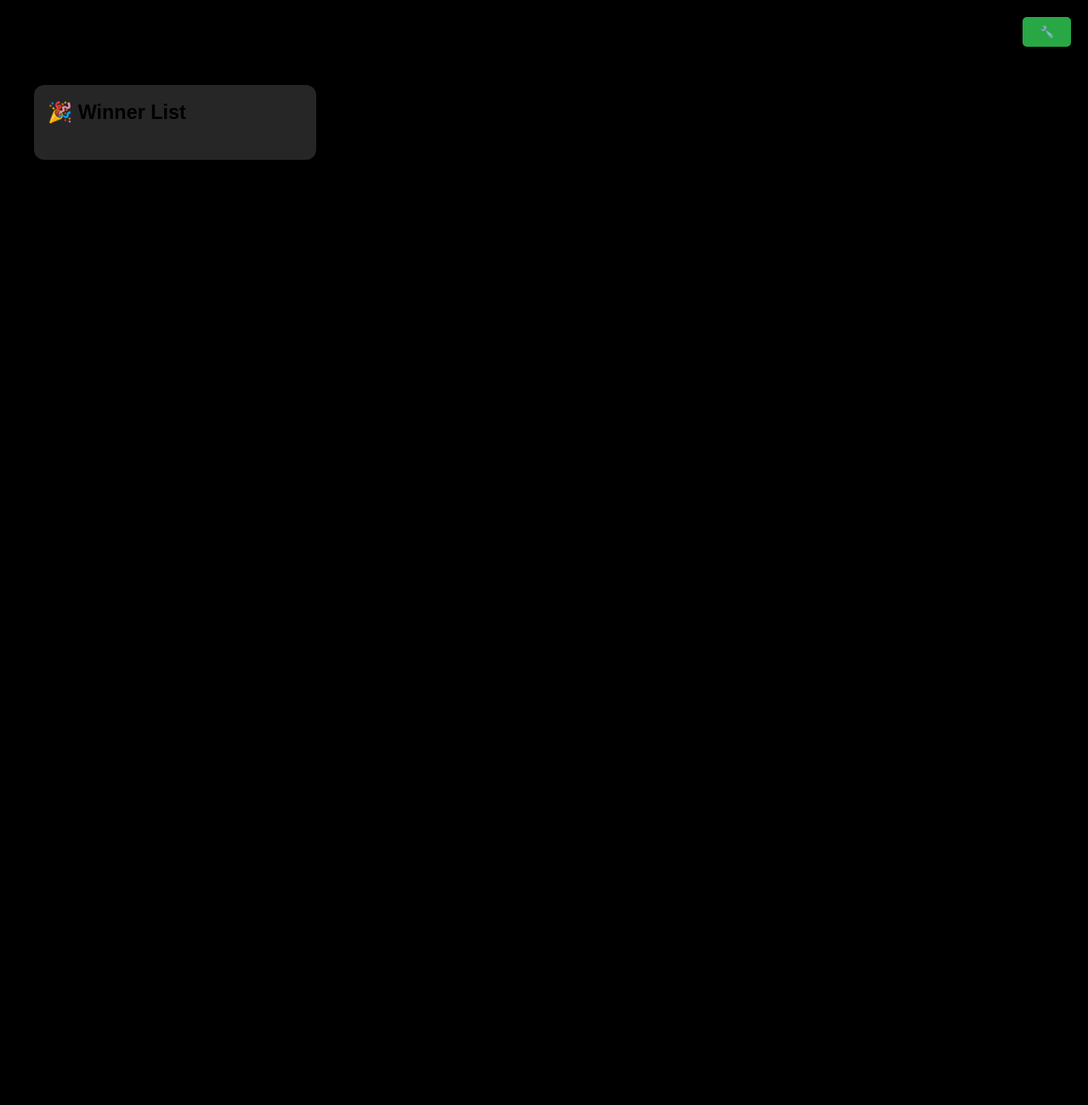
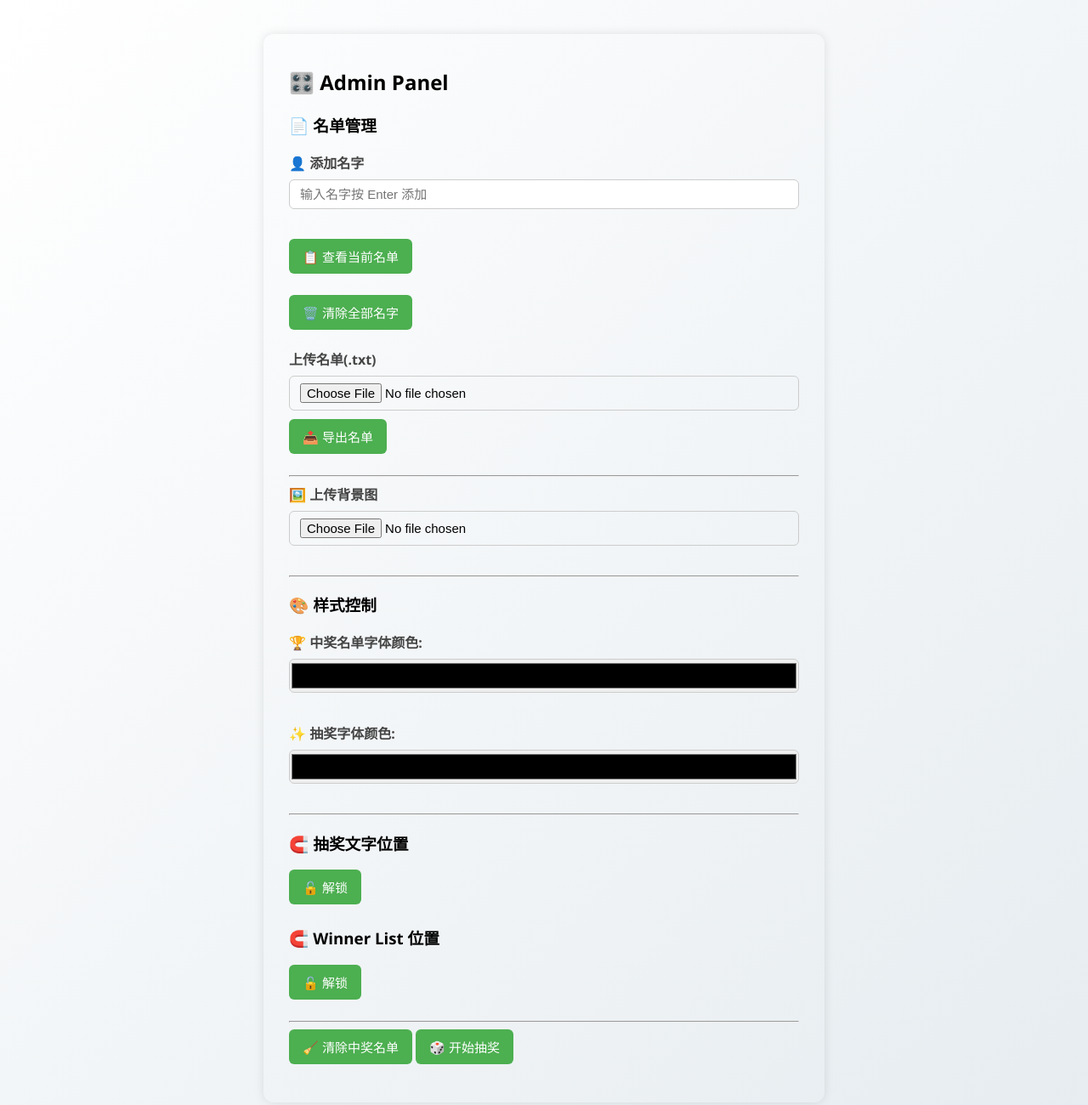
Before and after one commit to JY1104/luckydraw-system, a plain HTML site: page admin.html in a window 1280 px wide. Shown: the top 1300 px of the page at 85% size. Before the commit the page ends 816 px from the top, so only its background shows below. Drawn offline with nearby package versions, Linux system fonts and the light colour scheme.

Commit message:
Update admin.html

```diff
--- a/admin.html
+++ b/admin.html
@@ -3,127 +3,69 @@
 <head>
   <meta charset="UTF-8" />
   <meta name="viewport" content="width=device-width, initial-scale=1.0" />
-  <title>Lucky Draw Flash</title>
-  <link rel="stylesheet" href="style.css" />
+  <title>Lucky Draw Admin Panel</title>
+  <link rel="stylesheet" href="admin.css" />
 </head>
 <body>
-  <button class="admin-toggle-btn" onclick="openAdminWindow()">🔧</button>
+  <h2>🎛️ Admin Panel</h2>
 
-  <header class="main-header">
-    <h1>Lucky Draw Flash</h1>
-  </header>
-
-  <div class="winner-container" id="winner-list">
-    <h3>🎉 Winner List</h3>
-    <ul></ul>
+	<h3>📄 名单管理</h3>
+  <div class="section">
+    <label for="nameInput">👤 添加名字</label>
+    <input type="text" id="nameInput" placeholder="输入名字按 Enter 添加" />
+    <div id="duplicateWarning" class="warning"></div>
   </div>
 
-  <div id="flashContainer">
-	<div id="flashNameDisplay">幸运儿</div>
+   <div class="section">
+	<button onclick="window.open('name.html', 'NameList', 'width=400,height=600')">📋 查看当前名单</button>
   </div>
 
-
-  <div id="customPopup" class="popup hidden">
-    <div class="popup-content">
-      <h2>🎯 Winner!</h2>
-      <p id="winnerNameDisplay"></p>
-      <button onclick="closePopup()">OK</button>
-    </div>
+  <div class="section">
+    <button onclick="sendRemoveAllNames()">🗑️ 清除全部名字</button>
+	<br><br>
+	<label>上传名单(.txt) </label>
+    <input type="file" id="nameListUpload" accept=".txt" onchange="handleNameFile()" />
+    <button onclick="sendExportNames()">📤 导出名单</button>
   </div>
 
-  <canvas id="confettiCanvas"></canvas>
+  <hr />
 
-  <script src="https://cdn.jsdelivr.net/npm/canvas-confetti@1.5.1/dist/confetti.browser.min.js"></script>
-  <script src="script.js"></script>
+  <div class="section">
+	  <label for="bgUpload">🖼️ 上传背景图</label>
+	  <input type="file" id="bgUpload" accept="image/*" onchange="handleBgUpload()" />
+  </div>
 
-  <script>
-    let adminWindow = null;
-    function openAdminWindow() {
-      if (adminWindow && !adminWindow.closed) {
-        adminWindow.focus();
-      } else {
-        adminWindow = window.open('admin.html', 'AdminPanel', 'width=500,height=700');
-      }
-    }
+  <hr />
+	<h3>🎨 样式控制</h3>
+  <div class="section">
+    <label>🏆 中奖名单字体颜色:</label>
+    <input type="color" id="winnerColorInput" oninput="sendWinnerColor()" />
+  </div>
 
-    // 拖动逻辑：flashNameDisplay
-    const flashEl = document.getElementById("flashNameDisplay");
-    let isDragging = false;
-    let offsetX = 0;
-    let offsetY = 0;
+  <div class="section">
+    <label>✨ 抽奖字体颜色:</label>
+    <input type="color" id="flashColorInput" oninput="sendFlashColor()" />
+  </div>
 
-    flashEl.addEventListener("mousedown", function (e) {
-      if (localStorage.getItem("lockFlash") === "true") return; // 锁定时不允许拖动
-      isDragging = true;
-      const rect = flashEl.getBoundingClientRect();
-      offsetX = e.clientX - rect.left;
-      offsetY = e.clientY - rect.top;
-    });
+  <hr />
 
-    document.addEventListener("mousemove", function (e) {
-      if (isDragging) {
-        const x = e.clientX - offsetX;
-        const y = e.clientY - offsetY;
-        flashEl.style.position = "absolute";
-        flashEl.style.left = x + "px";
-        flashEl.style.top = y + "px";
+  <div class="section">
+    <h3>🧲 抽奖文字位置</h3>
+    <button onclick="toggleFlashLock()" id="flashLockBtn">🔓 解锁</button>
+  </div>
 
-        localStorage.setItem("flashOffsetX", x);
-        localStorage.setItem("flashOffsetY", y);
+  <div class="section">
+    <h3>🧲 Winner List 位置</h3>
+    <button onclick="toggleWinnerLock()" id="winnerLockBtn">🔓 解锁</button>
+  </div>
 
-        // 实时发给 admin panel
-        if (adminWindow && !adminWindow.closed) {
-          adminWindow.postMessage({ type: "flashMoved", payload: { x, y } }, "*");
-        }
-      }
-    });
+  <hr />
 
-    document.addEventListener("mouseup", function () {
-      isDragging = false;
-    });
+  <div class="section">
+    <button onclick="sendClearWinners()">🧹 清除中奖名单</button>
+    <button onclick="sendSpin()">🎲 开始抽奖</button>
+  </div>
 
-	// 拖动逻辑：winner-list
-  const winnerEl = document.getElementById("winner-list");
-  let draggingWinner = false;
-  let offsetWinnerX = 0;
-  let offsetWinnerY = 0;
-
-  winnerEl.addEventListener("mousedown", function (e) {
-    if (localStorage.getItem("lockWinner") === "true") return; // 锁定时不允许拖动
-    draggingWinner = true;
-    const rect = winnerEl.getBoundingClientRect();
-    offsetWinnerX = e.clientX - rect.left;
-    offsetWinnerY = e.clientY - rect.top;
-  });
-
-  document.addEventListener("mousemove", function (e) {
-    if (draggingWinner) {
-      const x = e.clientX - offsetWinnerX;
-      const y = e.clientY - offsetWinnerY;
-      winnerEl.style.position = "absolute";
-      winnerEl.style.left = x + "px";
-      winnerEl.style.top = y + "px";
-
-      localStorage.setItem("winnerOffsetX", x);
-      localStorage.setItem("winnerOffsetY", y);
-
-      if (adminWindow && !adminWindow.closed) {
-        adminWindow.postMessage({ type: "winnerMoved", payload: { x, y } }, "*");
-      }
-    }
-  });
-
-  document.addEventListener("mouseup", function () {
-    draggingWinner = false;
-  });
-
-  </script>
-
-  <style>
-  .main-header {
-    display: none !important;
-  }
-</style>
-
+  <script src="admin.js"></script>
 </body>
 </html>
```
